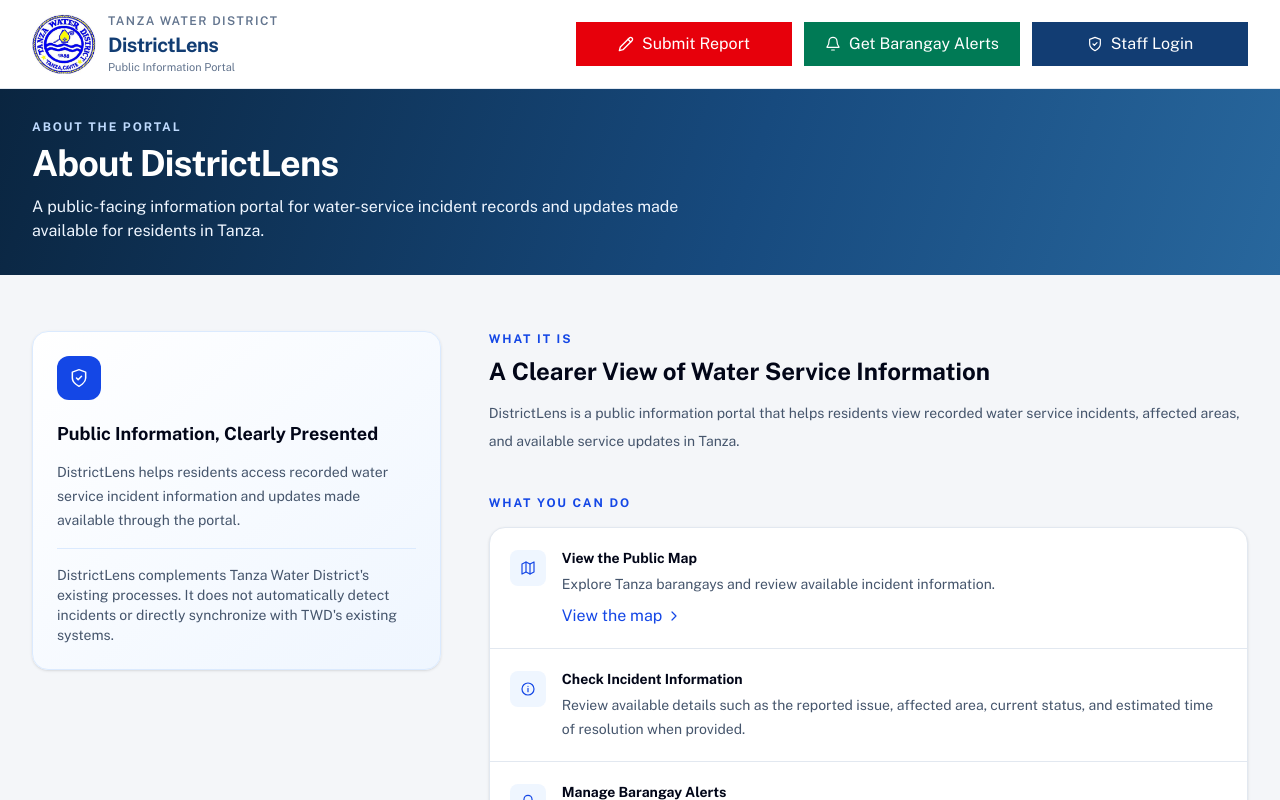
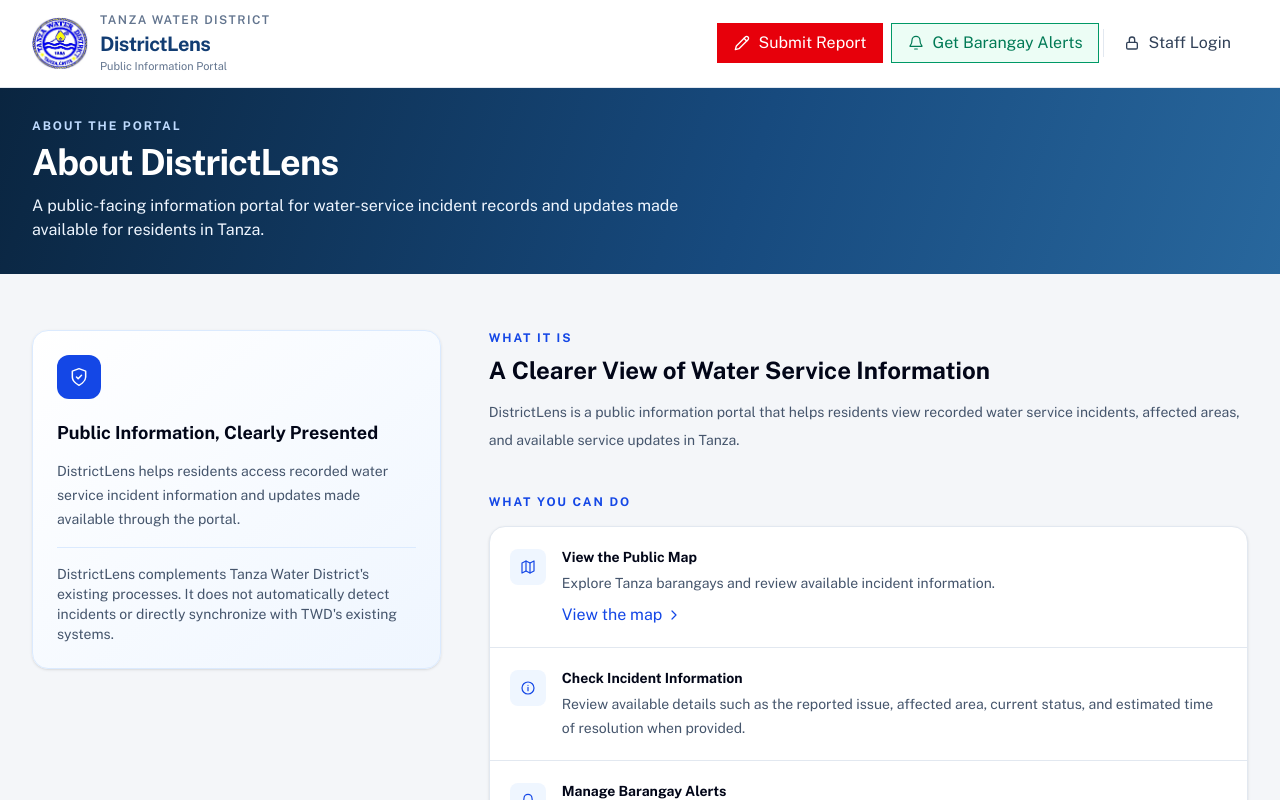
Before and after one commit to irishjoydelacruz/DistrictLens, a Next.js app: page /about in a window 1280 px wide. Shown: the top 800 px of the page. Built offline with nearby package versions, Linux system fonts and the light colour scheme.

Commit message:
Header Buttons and Back to Top button

```diff
--- /dev/null
+++ b/app/(public)/components/back-to-top.tsx
@@ -0,0 +1,72 @@
+"use client";
+
+import { useEffect, useState } from "react";
+
+// Show the button once the visitor has scrolled this far down (in pixels).
+const SHOW_AFTER = 400;
+
+/**
+ * Floating "Back to top" button, bottom right.
+ * - Appears only after scrolling down, hides again at the top.
+ * - Hidden from keyboard and screen readers while it is not visible.
+ * - Respects "reduce motion": jumps instead of smooth scrolling.
+ * - White with a navy border and arrow, so it stays visible on both the
+ *   light page and the navy footer.
+ * - 44px tap target, sits above the page but below the modals.
+ */
+export default function BackToTop() {
+  const [visible, setVisible] = useState(false);
+
+  useEffect(() => {
+    function onScroll() {
+      setVisible(window.scrollY > SHOW_AFTER);
+    }
+
+    onScroll();
+    window.addEventListener("scroll", onScroll, { passive: true });
+
+    return () => window.removeEventListener("scroll", onScroll);
+  }, []);
+
+  function goToTop() {
+    const reduceMotion = window.matchMedia(
+      "(prefers-reduced-motion: reduce)",
+    ).matches;
+
+    window.scrollTo({ top: 0, behavior: reduceMotion ? "auto" : "smooth" });
+  }
+
+  return (
+    <button
+      type="button"
+      onClick={goToTop}
+      aria-label="Back to top"
+      title="Back to top"
+      aria-hidden={!visible}
+      tabIndex={visible ? 0 : -1}
+      className={`fixed bottom-4 right-4 z-30 flex size-11 items-center justify-center rounded-none! border-2 border-[#123D73] bg-white text-[#123D73] shadow-lg transition-all duration-200 hover:bg-slate-100 focus:outline-none focus-visible:ring-2 focus-visible:ring-[#123D73]/40 focus-visible:ring-offset-2 sm:bottom-6 sm:right-6 ${
+        visible
+          ? "translate-y-0 opacity-100"
+          : "pointer-events-none translate-y-3 opacity-0"
+      }`}
+      style={{
+        // Keeps the button clear of the phone's home bar.
+        marginBottom: "env(safe-area-inset-bottom)",
+      }}
+    >
+      <svg
+        className="size-5"
+        viewBox="0 0 24 24"
+        fill="none"
+        stroke="currentColor"
+        strokeWidth="2.5"
+        strokeLinecap="round"
+        strokeLinejoin="round"
+        aria-hidden="true"
+      >
+        <path d="M12 19V5" />
+        <path d="m5 12 7-7 7 7" />
+      </svg>
+    </button>
+  );
+}
--- a/app/(public)/components/header.tsx
+++ b/app/(public)/components/header.tsx
@@ -6,17 +6,29 @@ import { useAlerts } from "./alert-provider";
 import { useSubmitReport } from "./submit-report-provider";
 import { Icon } from "./icons";
 
-// UI-only: all three header actions share the same size, shape, and icon size.
-// Square buttons with the same hover lift as the buttons on the Home page.
-// The buttons sit in an equal-width grid, so they always match the widest
-// label and no label ever wraps.
+// UI-only: the three header actions share the same height, shape, and icon
+// size, but have three levels of emphasis:
+//   1. Submit Report  = solid red (the main action)
+//   2. Alerts         = soft green tint + border (secondary)
+//   3. Staff Login    = ghost (no border or fill until hovered)
+// Phone: three equal columns, 44px tall so they are easy to tap.
+// Tablet and up: each button takes its own natural width, 40px tall.
+// Full labels show on large screens (lg); shorter ones below that.
 const actionBase =
-  "inline-flex min-h-11 w-full items-center justify-center gap-2 whitespace-nowrap border px-2 text-sm font-semibold text-white sm:px-3 transition-all duration-200 focus:outline-none focus:ring-2 focus:ring-[#123D73]/20 motion-safe:hover:-translate-y-0.5 hover:shadow-md lg:px-5";
-const reportAction = "border-red-600 bg-red-600 hover:border-red-700 hover:bg-red-700";
+  "inline-flex min-h-11 w-full items-center justify-center gap-2 whitespace-nowrap border px-2 text-sm font-semibold sm:min-h-10 sm:w-auto sm:px-4 transition-all duration-200 focus:outline-none focus:ring-2 focus:ring-[#123D73]/20 motion-safe:hover:-translate-y-0.5";
+
+// Solid
+const reportAction =
+  "border-red-600 bg-red-600 text-white hover:border-red-700 hover:bg-red-700 hover:shadow-md";
+
+// Soft tint + border
 const alertsAction =
-  "border-emerald-700 bg-emerald-700 hover:border-emerald-800 hover:bg-emerald-800";
+  "border-emerald-600 bg-emerald-50 text-emerald-700 hover:border-emerald-700 hover:bg-emerald-100 hover:text-emerald-800";
+
+// Ghost: transparent at rest, soft grey fill on hover. A thin divider on the
+// left (tablet and up) separates it from the other two actions.
 const loginAction =
-  "border-[#123D73] bg-[#123D73] hover:border-[#0D2F59] hover:bg-[#0D2F59]";
+  "relative border-transparent bg-transparent text-slate-700 hover:bg-slate-100 hover:text-[#123D73] sm:before:absolute sm:before:-left-[5px] sm:before:top-1/2 sm:before:h-7 sm:before:w-px sm:before:-translate-y-1/2 sm:before:bg-slate-200 sm:before:content-['']";
 
 function PencilIcon({ className = "size-4" }: { className?: string }) {
   return (
@@ -36,20 +48,43 @@ function PencilIcon({ className = "size-4" }: { className?: string }) {
   );
 }
 
+function LockIcon({ className = "size-4" }: { className?: string }) {
+  return (
+    <svg
+      className={className}
+      viewBox="0 0 24 24"
+      fill="none"
+      stroke="currentColor"
+      strokeWidth="2"
+      strokeLinecap="round"
+      strokeLinejoin="round"
+      aria-hidden="true"
+    >
+      <rect x="4" y="11" width="16" height="10" rx="2" />
+      <path d="M8 11V7a4 4 0 0 1 8 0v4" />
+    </svg>
+  );
+}
+
 export default function Header() {
   const { openAlerts, alertsEnabled } = useAlerts();
   const { openSubmitReport } = useSubmitReport();
 
   return (
     <header className="sticky top-0 z-40 border-b border-slate-200 bg-white">
-      <div className="mx-auto flex max-w-[1600px] flex-col gap-3 px-4 py-3 sm:min-h-22 sm:flex-row sm:items-center sm:justify-between sm:gap-4 sm:px-6 lg:px-8">
-        <div className="flex min-w-0 items-center gap-3">
-          <div className="relative h-14 w-14 shrink-0 sm:h-16 sm:w-16">
+      <div className="mx-auto flex max-w-[1600px] flex-col gap-3 px-4 py-3 sm:min-h-18 sm:flex-row sm:items-center sm:justify-between sm:gap-4 sm:px-6 lg:px-8">
+        {/* Logo and title: click to go back to the Home page */}
+        <Link
+          href="/"
+          aria-label="DistrictLens home"
+          className="flex min-w-0 items-center gap-3 focus:outline-none focus-visible:ring-2 focus-visible:ring-[#123D73]/30"
+        >
+          <div className="relative h-12 w-12 shrink-0 sm:h-14 sm:w-14">
             <Image
               src="/images/twd-logo.jpg"
               alt="Tanza Water District official logo"
               fill
-              sizes="64px"
+              sizes="56px"
               className="object-contain"
               priority
               loading="eager"
@@ -69,9 +104,9 @@ export default function Header() {
               Public Information Portal
             </p>
           </div>
-        </div>
+        </Link>
 
-        <div className="grid w-full grid-cols-3 items-center gap-2 sm:w-auto sm:shrink-0 sm:auto-cols-fr sm:grid-flow-col sm:grid-cols-none sm:gap-3">
+        <div className="grid w-full grid-cols-3 items-center gap-2 sm:flex sm:w-auto sm:shrink-0 sm:gap-2">
           <button
             type="button"
             onClick={openSubmitReport}
@@ -98,11 +133,8 @@ export default function Header() {
             <span className="lg:hidden">Alerts</span>
           </button>
 
-          <Link
-            href="/login"
-            className={`${actionBase} ${loginAction}`}
-          >
-            <Icon name="shield" className="size-4" />
+          <Link href="/login" className={`${actionBase} ${loginAction}`}>
+            <LockIcon />
             <span className="hidden lg:inline">Staff Login</span>
             <span className="lg:hidden">Login</span>
           </Link>
--- a/app/(public)/layout.tsx
+++ b/app/(public)/layout.tsx
@@ -2,6 +2,7 @@ import type { ReactNode } from "react";
 import { AlertProvider } from "./components/alert-provider";
 import { SubmitReportProvider } from "./components/submit-report-provider";
 import { Footer } from "./components/footer";
+import BackToTop from "./components/back-to-top";
 import "./portal.css";
 
 export default function PublicPortalLayout({
@@ -15,6 +16,7 @@ export default function PublicPortalLayout({
         <div className="public-portal-root flex min-h-screen flex-col">
           {children}
           <Footer />
+          <BackToTop />
         </div>
       </SubmitReportProvider>
     </AlertProvider>
```
